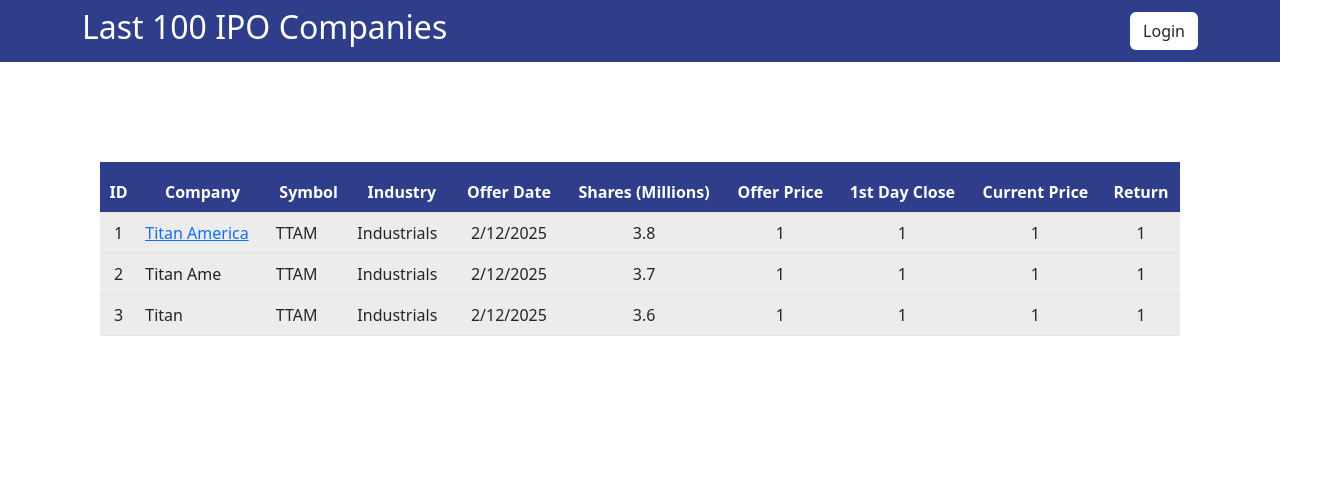
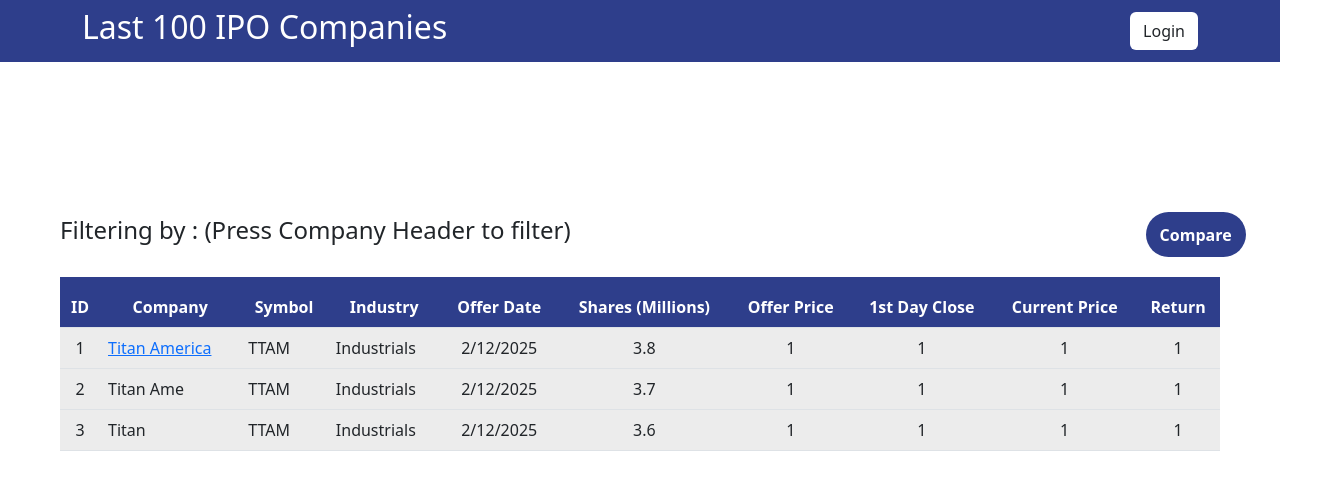
Before and after one commit to Mar-boi/NDRProject, a React (Vite) app in the folder internproject/: page / in a window 1280 px wide. Shown: the top 490 px of the page, 1340 px wide, since content can reach past the window. Built offline with nearby package versions, Linux system fonts and the light colour scheme.

Commit message:
Jade-Update-17/02/2025
Compare Page and fix something that stupid occur and fianlly i can connected pages tgt

```diff
--- a/internproject/src/App.tsx
+++ b/internproject/src/App.tsx
@@ -1,14 +1,10 @@
 import React, { useState } from "react";
 import Navbar from "./Navbar"
 import Table from "./Table"
-import { BrowserRouter, Routes, Route } from "react-router-dom";
 
 function App() {
   return (
-    <div>
-      <Navbar/>
-      <Table />
-    </div>
+      <Table/>
   );
 }
 
--- a/internproject/src/Compare.css
+++ b/internproject/src/Compare.css
@@ -1,7 +1,7 @@
 .setDivTable {
   background-color: #ececec;
   width: 1160px;
-  padding: 20px;
+  padding: 10px;
   margin-top: 10px;
   margin-left: 250px;
   margin-right: 250px;
@@ -18,11 +18,11 @@
   width: 1160px;
 }
 
-.setTable {
+.setCell {
   width: 1080px;
 }
 
-.inputBox{
+.inputBox {
   height: 45px;
   width: 300px;
   outline: none;
@@ -30,21 +30,23 @@
   padding-left: 15px;
   font-size: 16px;
   border: 1px solid white;
-    background: linear-gradient(0deg in hsl shorter hue, #D9D9D9 5%,white 50%, #D9D9D9 100%);
+  background: linear-gradient(
+    0deg in hsl shorter hue,
+    #d9d9d9 5%,
+    white 50%,
+    #d9d9d9 100%
+  );
 }
 
-.setBtn{
-    border-radius: 20px;
-
-}
-
-.signupBtnColor{
+.compareBtn {
   font-weight: bold;
-    background-color: #2E3E8B;
+  background-color: #2e3e8b;
   border-color: transparent;
   --bs-btn-border-color: transparent;
   --bs-btn-hover-color: black;
-    --bs-btn-hover-bg: #D9D9D9;
+  --bs-btn-hover-bg: #d9d9d9;
   color: white;
-
+  width: 100px;
+  height: 45px;
+  border-radius: 100px;
 }
--- a/internproject/src/Compare.tsx
+++ b/internproject/src/Compare.tsx
@@ -8,7 +8,7 @@ function Compare() {
   useEffect(() => {
     let todayDate = new Date(),
       month = "" + (todayDate.getUTCMonth() + 1),
-      day = "" + (todayDate.getUTCDay() + 9),
+      day = "" + (todayDate.getUTCDay() + 16),
       year = todayDate.getUTCFullYear(),
       hours = todayDate.getHours(),
       minutes = todayDate.getMinutes(),
@@ -25,10 +25,9 @@ function Compare() {
   return (
     <>
       <Navbar />
-
       <div className="setCompareBar">
         <div style={{ display: "flex" }}>
-          <span className="fs-3" style={{ marginRight: 100 }}>
+          <span className="fs-3" style={{ marginRight: 50 }}>
             Comparing
           </span>
           <input
@@ -37,15 +36,15 @@ function Compare() {
             placeholder="Enter Symbol"
             style={{ marginRight: 50 }}
           />
-          <span className="fs-3" style={{ marginRight: 100 }}>
+          <span className="fs-3" style={{ marginRight: 50 }}>
             with
           </span>
-          <input type="text" className="inputBox" placeholder="Enter Symbol" style={{ marginRight: 30 }}/>
-          <button className="btn signupBtnColor setBtn">Compare</button>
+          <input type="text" className="inputBox" placeholder="Enter Symbol" style={{ marginRight: 100 }}/>
+          <button className="btn compareBtn">Compare</button>
         </div>
       </div>
       <div className="setDivTable">
-        <table className="setTable">
+        <table className="setCell">
           <thead>
             <tr className="">
               <th>As of {newDate}</th>
@@ -126,7 +125,7 @@ function Compare() {
           </tbody>
         </table>
         <h2 style={{paddingTop: 30}}>Income Statement</h2>
-        <table className="setTable">
+        <table className="setCell">
           <thead>
             <tr>
               <th>As of {newDate}</th>
@@ -185,7 +184,7 @@ function Compare() {
           </tbody>
         </table>
         <h2 style={{paddingTop: 30}}>Balance Sheet</h2>
-        <table className="setTable">
+        <table className="setCell">
           <thead>
             <tr>
               <th>As of {newDate}</th>
@@ -200,14 +199,14 @@ function Compare() {
               <td className="setcolright">--</td>
             </tr>
             <tr>
-              <td>Account Receivables Turnover</td>
+              <td>Accounts Receivable Turnover</td>
               <td className="setcolright">454.42</td>
               <td className="setcolright">--</td>
             </tr>
           </tbody>
         </table>
         <h2 style={{paddingTop: 30}}>Cash Flow</h2>
-        <table className="setTable">
+        <table className="setCell">
           <thead>
             <tr>
               <th>As of {newDate}</th>
--- a/internproject/src/Login.tsx
+++ b/internproject/src/Login.tsx
@@ -7,7 +7,7 @@ type FormFields = {
   password: string;
 };
 
-function Login() {
+export const Login = () => {
   const {
     register,
     handleSubmit,
@@ -64,7 +64,7 @@ function Login() {
                   },
                 })}
                 className="inputBox"
-                type="text"
+                type="password"
                 id="password"
                 placeholder="Enter password"
               />
@@ -78,18 +78,21 @@ function Login() {
                 value="Login"
                 className="btn loginBtnColor setBtn"
               />
-              <br />
-              <input
-                type="submit"
-                value="Sign up"
-                className="btn signupBtnColor setBtn"
-              />
             </div>
           </form>
+          <div style={{ justifyItems: "center" }}>
+            <div>
+              <a href="http://localhost:5173/signup">
+                <input
+                  type="submit"
+                  value="Sign up"
+                  className="btn signupBtnColor setBtn"
+                />
+              </a>
+            </div>
+          </div>
         </div>
       </div>
     </>
   );
-}
-
-export default Login;
+};
--- a/internproject/src/Navbar.tsx
+++ b/internproject/src/Navbar.tsx
@@ -3,20 +3,27 @@ import "./Navbar.css";
 function Navbar() {
   return (
     <>
-      <div className="container-fluid" style={{backgroundColor: "#2E3E8B"}}>
+      <div className="container-fluid" style={{ backgroundColor: "#2E3E8B" }}>
         <nav className="navbar navbar-expand-lg bg-body-tertiary">
           <div className="container-lg ">
             <h2>
               <a
                 className="text-white "
-                href=""
+                href="http://localhost:5173/"
                 target=""
                 style={{ textDecoration: "none" }}
               >
                 Last 100 IPO Companies
               </a>
             </h2>
-              <input type="submit" value="Login" className="btn" style={{backgroundColor: "white"}}/>
+            <a href="http://localhost:5173/login">
+              <input
+                type="submit"
+                value="Login"
+                className="btn"
+                style={{ backgroundColor: "white" }}
+              />
+            </a>
           </div>
         </nav>
       </div>
--- a/internproject/src/Signup.tsx
+++ b/internproject/src/Signup.tsx
@@ -123,7 +123,10 @@ function Signup() {
                 role="switch"
                 id="flexSwitchCheckReverse"
               />
-              <label className="form-check-label" htmlFor="flexSwitchCheckReverse">
+              <label
+                className="form-check-label"
+                htmlFor="flexSwitchCheckReverse"
+              >
                 Receive latest IPO companies via email
               </label>
             </div>
@@ -134,13 +137,19 @@ function Signup() {
                 className="btn signupBtnColor setBtn"
               />
               <br />
-              <input
-                type="submit"
-                value="Login"
-                className="btn loginBtnColor setBtn"
-              />
             </div>
           </form>
+          <div style={{ justifyItems: "center" }}>
+            <div>
+            <a href="http://localhost:5173/login">
+                <input
+                  type="submit"
+                  value="Login"
+                  className="btn loginBtnColor setBtn"
+                />
+              </a>
+            </div>
+          </div>
         </div>
       </div>
     </>
--- a/internproject/src/Table.css
+++ b/internproject/src/Table.css
@@ -1,9 +1,12 @@
 .table{
     background-color: gray;
+    width: 1160px;
 }
 
 .setTable {
-  margin: 100px;
+  margin-left: 100px;
+  margin-right: 100px;
+  margin-top: 20px;
   text-align: center;
 }
 
@@ -22,3 +25,23 @@
 .celltextalignleft{
     text-align: left;
 }
+
+.setFilter {
+  display: flex;
+  margin-left: 100px;
+  margin-top: 150px;
+  width: 1280px;
+}
+
+.toComparing {
+  font-weight: bold;
+  background-color: #2e3e8b;
+  border-color: transparent;
+  --bs-btn-border-color: transparent;
+  --bs-btn-hover-color: black;
+  --bs-btn-hover-bg: #d9d9d9;
+  color: white;
+  width: 100px;
+  height: 45px;
+  border-radius: 100px;
+}
--- a/internproject/src/Table.tsx
+++ b/internproject/src/Table.tsx
@@ -1,8 +1,20 @@
 import data from "./assets/data.json";
+import Navbar from "./Navbar";
 import "./Table.css";
 
 function App() {
   return (
+    <>
+      <Navbar />
+      <div style={{ justifyItems: "center" }}>
+        <div className="setFilter" style={{marginLeft: 120}}>
+          <span className="fs-4">
+            Filtering by : (Press Company Header to filter)
+          </span>
+          <a href="http://localhost:5173/compare" style={{ paddingLeft: 575 }}>
+          <button className="btn compareBtn">Compare</button>
+          </a>
+        </div>
         <div className="setTable">
           <table className="table">
             <thead className="headerColumn">
@@ -24,7 +36,9 @@ function App() {
                 return (
                   <tr className="bodyColumn" key={data.compID}>
                     <td>{data.compID}</td>
-                <td className="celltextalignleft"><a href={data.link}>{data.compName}</a></td>
+                    <td className="celltextalignleft">
+                      <a href={data.link}>{data.compName}</a>
+                    </td>
                     <td className="celltextalignleft">{data.symbol}</td>
                     <td className="celltextalignleft">{data.industryID}</td>
                     <td>{data.offerDate}</td>
@@ -39,6 +53,8 @@ function App() {
             </tbody>
           </table>
         </div>
+      </div>
+    </>
   );
 }
 
--- a/internproject/src/main.tsx
+++ b/internproject/src/main.tsx
@@ -1,15 +1,33 @@
-import React from 'react'
-import ReactDOM from 'react-dom/client'
-import App from './App'
-import './index.css'
-import 'bootstrap/dist/css/bootstrap.css'
-import Signup from './Signup'
-import Login from './Login'
-import Compare from './Compare'
-import Navbar from './Navbar'
+import React from "react";
+import ReactDOM from "react-dom/client";
+import "bootstrap/dist/css/bootstrap.css";
+import { createBrowserRouter, RouterProvider } from 'react-router-dom'
+import App from "./App";
+import { Login } from "./Login";
+import Signup from "./Signup";
+import Compare from "./Compare";
 
-ReactDOM.createRoot(document.getElementById('root') as HTMLElement).render(
+const router = createBrowserRouter([
+  {
+    path: '/',
+    element: <App/>
+  },
+  {
+    path: '/login',
+    element: <Login/>
+  },
+  {
+    path: '/signup',
+    element: <Signup/>
+  },
+  {
+    path: '/compare',
+    element: <Compare/>
+  }
+])
+
+ReactDOM.createRoot(document.getElementById("root") as HTMLElement).render(
   <React.StrictMode>
-    <App />
+    <RouterProvider router={router}/>
   </React.StrictMode>
-)
+);
```
Lines whose indentation alone changed are shown as unchanged.
